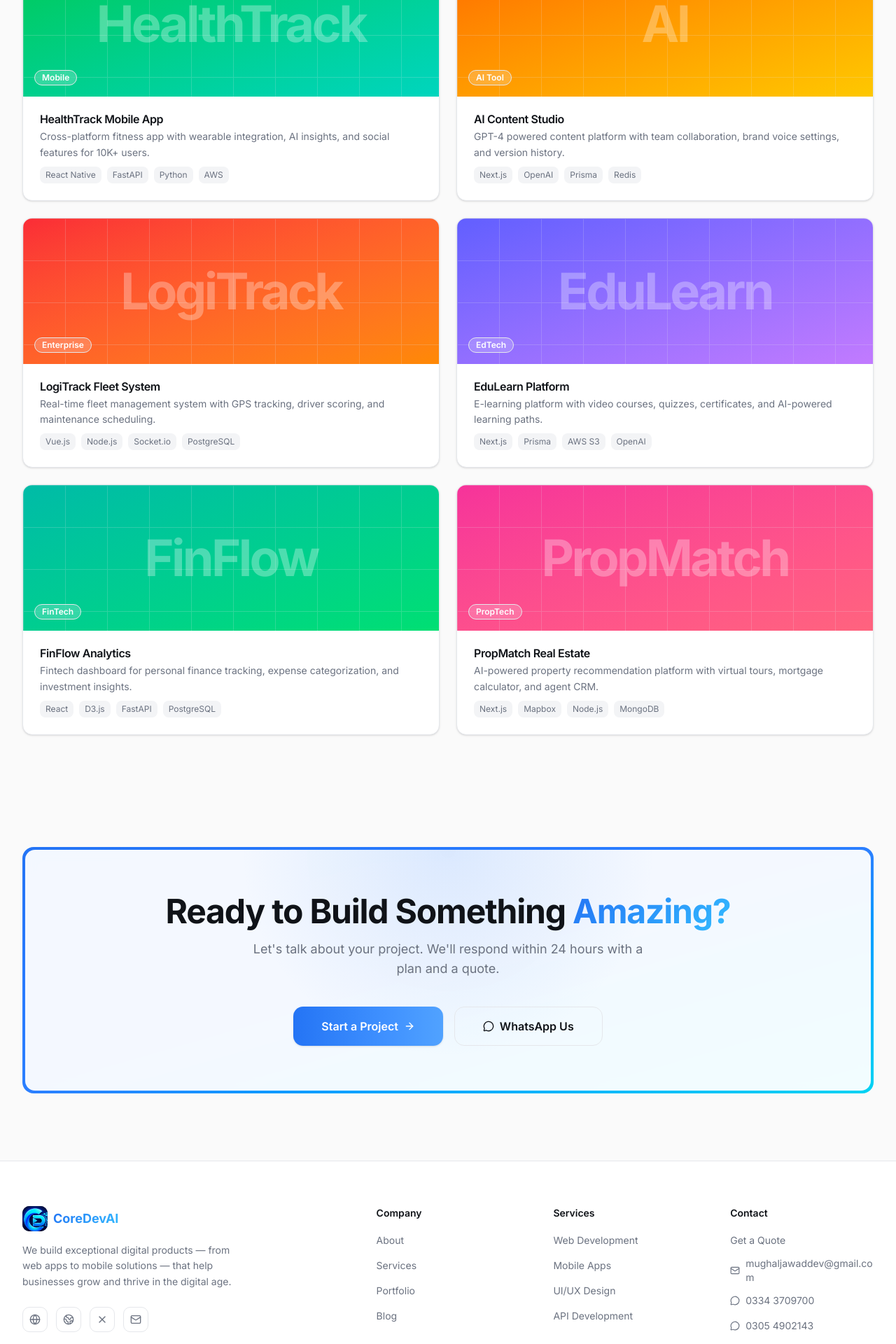
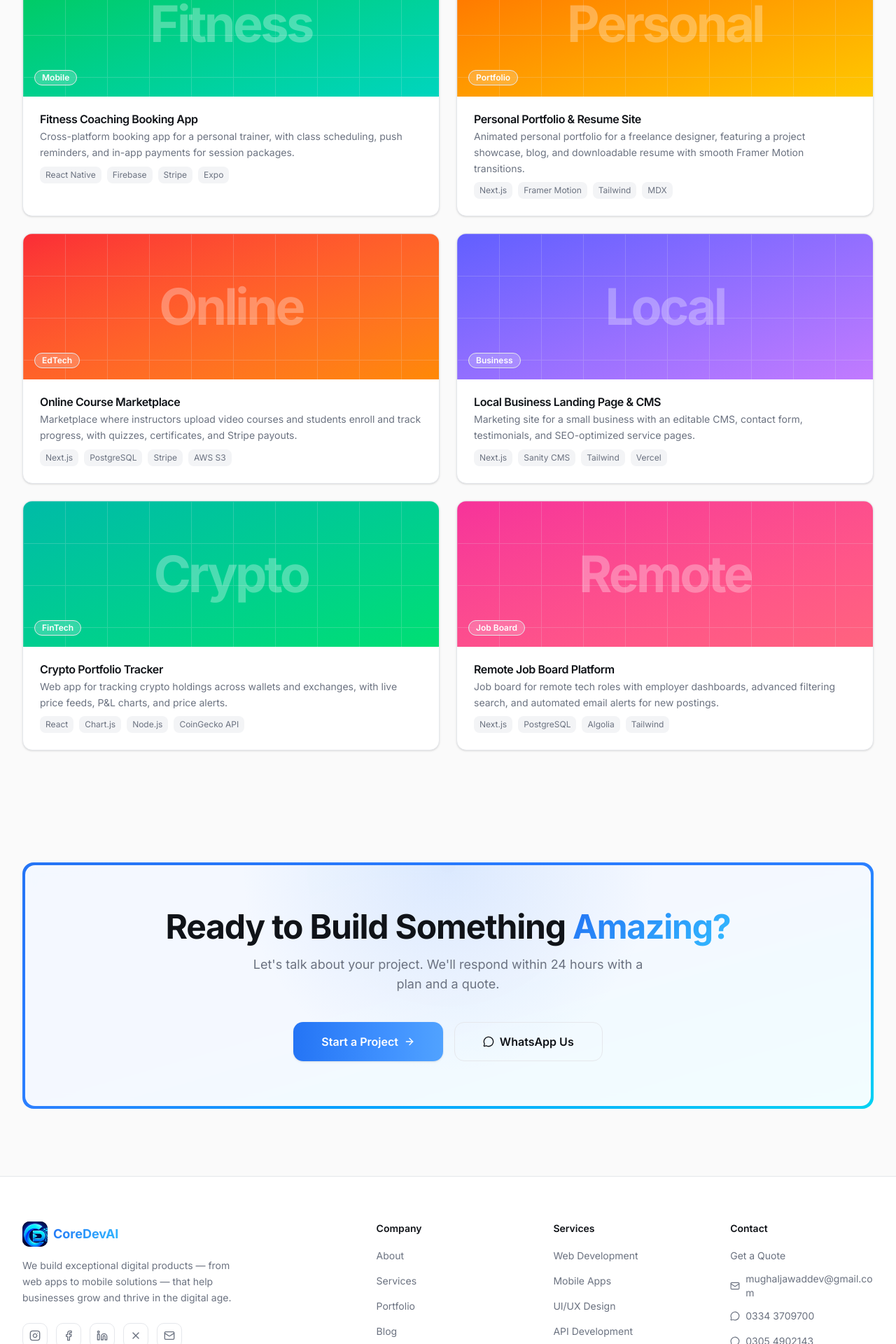
Before and after one commit to jawad-mughal-dev/coredevai, a Next.js app: page /portfolio in a window 1280 px wide. Shown: the part 880-2800 px from the top of the page at 70% size. Built offline with nearby package versions, Linux system fonts and the light colour scheme.

Commit message:
social links update

```diff
--- a/src/app/contact/page.tsx
+++ b/src/app/contact/page.tsx
@@ -38,7 +38,7 @@ const contactInfo = [
     icon: MapPin,
     label: "Location",
     value: "Lahore, Pakistan",
-    href: "#",
+    href: "https://www.google.com/maps/search/?api=1&query=Lahore,+Pakistan",
     color: "text-purple-500",
     bg: "bg-purple-500/10",
   },
@@ -46,7 +46,7 @@ const contactInfo = [
     icon: Clock,
     label: "Response Time",
     value: "Within 24 hours",
-    href: "#",
+    href: "https://wa.me/923343709700",
     color: "text-orange-500",
     bg: "bg-orange-500/10",
   },
--- a/src/app/portfolio/page.tsx
+++ b/src/app/portfolio/page.tsx
@@ -12,76 +12,76 @@ export const metadata: Metadata = {
 
 const allProjects = [
   {
-    title: "SaaSFlow Dashboard",
-    description: "Multi-tenant SaaS platform with role-based access control, analytics, and Stripe subscription management.",
-    tags: ["Next.js", "PostgreSQL", "Stripe", "Tailwind"],
-    category: "SaaS",
+    title: "Real Estate Listings Platform",
+    description: "Property listing site with map-based search, virtual tour embeds, mortgage calculator, and agent inquiry forms for a real estate agency client.",
+    tags: ["Next.js", "Mapbox", "MongoDB", "Tailwind"],
+    category: "Real Estate",
     color: "from-blue-500 to-cyan-400",
-    live: "#",
-    github: "#",
+    live: "https://example.com",
+    github: "https://github.com",
   },
   {
-    title: "ShopCore E-Commerce",
-    description: "High-performance e-commerce platform with real-time inventory and a headless CMS for a retail brand.",
-    tags: ["React", "Node.js", "MongoDB", "Stripe"],
-    category: "E-Commerce",
+    title: "Restaurant Ordering & Reservations",
+    description: "Online ordering and table reservation site for a restaurant chain, with menu management, Stripe checkout, and SMS order confirmations.",
+    tags: ["React", "Node.js", "Stripe", "Tailwind"],
+    category: "Restaurant",
     color: "from-purple-500 to-pink-400",
-    live: "#",
-    github: "#",
+    live: "https://example.com",
+    github: "https://github.com",
   },
   {
-    title: "HealthTrack Mobile App",
-    description: "Cross-platform fitness app with wearable integration, AI insights, and social features for 10K+ users.",
-    tags: ["React Native", "FastAPI", "Python", "AWS"],
+    title: "Fitness Coaching Booking App",
+    description: "Cross-platform booking app for a personal trainer, with class scheduling, push reminders, and in-app payments for session packages.",
+    tags: ["React Native", "Firebase", "Stripe", "Expo"],
     category: "Mobile",
     color: "from-green-500 to-teal-400",
-    live: "#",
-    github: "#",
+    live: "https://example.com",
+    github: "https://github.com",
   },
   {
-    title: "AI Content Studio",
-    description: "GPT-4 powered content platform with team collaboration, brand voice settings, and version history.",
-    tags: ["Next.js", "OpenAI", "Prisma", "Redis"],
-    category: "AI Tool",
+    title: "Personal Portfolio & Resume Site",
+    description: "Animated personal portfolio for a freelance designer, featuring a project showcase, blog, and downloadable resume with smooth Framer Motion transitions.",
+    tags: ["Next.js", "Framer Motion", "Tailwind", "MDX"],
+    category: "Portfolio",
     color: "from-orange-500 to-yellow-400",
-    live: "#",
-    github: "#",
+    live: "https://example.com",
+    github: "https://github.com",
   },
   {
-    title: "LogiTrack Fleet System",
-    description: "Real-time fleet management system with GPS tracking, driver scoring, and maintenance scheduling.",
-    tags: ["Vue.js", "Node.js", "Socket.io", "PostgreSQL"],
-    category: "Enterprise",
+    title: "Online Course Marketplace",
+    description: "Marketplace where instructors upload video courses and students enroll and track progress, with quizzes, certificates, and Stripe payouts.",
+    tags: ["Next.js", "PostgreSQL", "Stripe", "AWS S3"],
+    category: "EdTech",
     color: "from-red-500 to-orange-400",
-    live: "#",
-    github: "#",
+    live: "https://example.com",
+    github: "https://github.com",
   },
   {
-    title: "EduLearn Platform",
-    description: "E-learning platform with video courses, quizzes, certificates, and AI-powered learning paths.",
-    tags: ["Next.js", "Prisma", "AWS S3", "OpenAI"],
-    category: "EdTech",
+    title: "Local Business Landing Page & CMS",
+    description: "Marketing site for a small business with an editable CMS, contact form, testimonials, and SEO-optimized service pages.",
+    tags: ["Next.js", "Sanity CMS", "Tailwind", "Vercel"],
+    category: "Business",
     color: "from-indigo-500 to-purple-400",
-    live: "#",
-    github: "#",
+    live: "https://example.com",
+    github: "https://github.com",
   },
   {
-    title: "FinFlow Analytics",
-    description: "Fintech dashboard for personal finance tracking, expense categorization, and investment insights.",
-    tags: ["React", "D3.js", "FastAPI", "PostgreSQL"],
+    title: "Crypto Portfolio Tracker",
+    description: "Web app for tracking crypto holdings across wallets and exchanges, with live price feeds, P&L charts, and price alerts.",
+    tags: ["React", "Chart.js", "Node.js", "CoinGecko API"],
     category: "FinTech",
     color: "from-teal-500 to-green-400",
-    live: "#",
-    github: "#",
+    live: "https://example.com",
+    github: "https://github.com",
   },
   {
-    title: "PropMatch Real Estate",
-    description: "AI-powered property recommendation platform with virtual tours, mortgage calculator, and agent CRM.",
-    tags: ["Next.js", "Mapbox", "Node.js", "MongoDB"],
-    category: "PropTech",
+    title: "Remote Job Board Platform",
+    description: "Job board for remote tech roles with employer dashboards, advanced filtering search, and automated email alerts for new postings.",
+    tags: ["Next.js", "PostgreSQL", "Algolia", "Tailwind"],
+    category: "Job Board",
     color: "from-pink-500 to-rose-400",
-    live: "#",
-    github: "#",
+    live: "https://example.com",
+    github: "https://github.com",
   },
 ];
 
--- a/src/app/services/page.tsx
+++ b/src/app/services/page.tsx
@@ -39,8 +39,8 @@ export default function ServicesPage() {
       <section className="py-20 bg-background">
         <div className="max-w-7xl mx-auto px-4 sm:px-6 lg:px-8">
           <div className="grid grid-cols-1 md:grid-cols-2 lg:grid-cols-3 gap-6">
-            {services.map(({ icon: Icon, title, description, color, bg, tags }) => (
-              <Card key={title} className="card-hover border-border/60 group">
+            {services.map(({ slug, icon: Icon, title, description, color, bg, tags }) => (
+              <Card key={title} id={slug} className="card-hover border-border/60 group scroll-mt-24">
                 <CardHeader>
                   <div className={`inline-flex items-center justify-center w-14 h-14 rounded-2xl ${bg} ${color} mb-3 group-hover:scale-110 transition-transform`}>
                     <Icon className="w-7 h-7" />
--- /dev/null
+++ b/src/components/icons/SocialIcons.tsx
@@ -0,0 +1,59 @@
+import { SVGProps } from "react";
+
+/**
+ * Brand icons not included in the installed lucide-react version.
+ * Drawn in the same outline style (24x24, stroke-based) so they
+ * match the rest of the icon set used across the site.
+ */
+
+export function InstagramIcon(props: SVGProps<SVGSVGElement>) {
+  return (
+    <svg
+      viewBox="0 0 24 24"
+      fill="none"
+      stroke="currentColor"
+      strokeWidth={2}
+      strokeLinecap="round"
+      strokeLinejoin="round"
+      {...props}
+    >
+      <rect x="2" y="2" width="20" height="20" rx="5" ry="5" />
+      <path d="M16 11.37A4 4 0 1 1 12.63 8 4 4 0 0 1 16 11.37z" />
+      <line x1="17.5" y1="6.5" x2="17.51" y2="6.5" />
+    </svg>
+  );
+}
+
+export function FacebookIcon(props: SVGProps<SVGSVGElement>) {
+  return (
+    <svg
+      viewBox="0 0 24 24"
+      fill="none"
+      stroke="currentColor"
+      strokeWidth={2}
+      strokeLinecap="round"
+      strokeLinejoin="round"
+      {...props}
+    >
+      <path d="M18 2h-3a5 5 0 0 0-5 5v3H7v4h3v8h4v-8h3l1-4h-4V7a1 1 0 0 1 1-1h3z" />
+    </svg>
+  );
+}
+
+export function LinkedinIcon(props: SVGProps<SVGSVGElement>) {
+  return (
+    <svg
+      viewBox="0 0 24 24"
+      fill="none"
+      stroke="currentColor"
+      strokeWidth={2}
+      strokeLinecap="round"
+      strokeLinejoin="round"
+      {...props}
+    >
+      <path d="M16 8a6 6 0 0 1 6 6v7h-4v-7a2 2 0 0 0-2-2 2 2 0 0 0-2 2v7h-4v-7a6 6 0 0 1 6-6z" />
+      <rect x="2" y="9" width="4" height="12" />
+      <circle cx="4" cy="4" r="2" />
+    </svg>
+  );
+}
--- a/src/components/layout/Footer.tsx
+++ b/src/components/layout/Footer.tsx
@@ -1,6 +1,7 @@
 import Link from "next/link";
-import { Globe, Globe2, X, Mail, MessageCircle } from "lucide-react";
+import { X, Mail, MessageCircle } from "lucide-react";
 import { Logo } from "@/components/layout/Logo";
+import { InstagramIcon, FacebookIcon, LinkedinIcon } from "@/components/icons/SocialIcons";
 
 const footerLinks = {
   Company: [
@@ -10,10 +11,10 @@ const footerLinks = {
     { label: "Blog", href: "/blog" },
   ],
   Services: [
-    { label: "Web Development", href: "/services" },
-    { label: "Mobile Apps", href: "/services" },
-    { label: "UI/UX Design", href: "/services" },
-    { label: "API Development", href: "/services" },
+    { label: "Web Development", href: "/services#web-development" },
+    { label: "Mobile Apps", href: "/services#mobile-apps" },
+    { label: "UI/UX Design", href: "/services#ui-ux-design" },
+    { label: "API Development", href: "/services#api-development" },
   ],
 };
 
@@ -25,9 +26,10 @@ const contactLinks = [
 ];
 
 const socialLinks = [
-  { icon: Globe, href: "https://github.com/coredevai", label: "GitHub" },
-  { icon: Globe2, href: "https://linkedin.com/company/coredevai", label: "LinkedIn" },
-  { icon: X, href: "https://twitter.com/coredevai", label: "Twitter" },
+  { icon: InstagramIcon, href: "https://www.instagram.com/coredevai?utm_source=qr&igsh=MXN6MmNnMDRzOGhpOQ==", label: "Instagram" },
+  { icon: FacebookIcon, href: "https://www.facebook.com/share/1Kc5RiNCf6/", label: "Facebook" },
+  { icon: LinkedinIcon, href: "https://www.linkedin.com/company/coredevai/", label: "LinkedIn" },
+  { icon: X, href: "https://x.com/coredevai", label: "X" },
   { icon: Mail, href: "mailto:mughaljawaddev@gmail.com", label: "Email" },
 ];
 
--- a/src/components/sections/PortfolioSection.tsx
+++ b/src/components/sections/PortfolioSection.tsx
@@ -7,41 +7,41 @@ import { SectionHeader } from "@/components/shared/SectionHeader";
 
 export const projects = [
   {
-    title: "SaaSFlow Dashboard",
+    title: "Real Estate Listings Platform",
     description:
-      "A multi-tenant SaaS platform with role-based access control, analytics dashboard, and subscription management built with Next.js and PostgreSQL.",
-    tags: ["Next.js", "PostgreSQL", "Stripe", "Tailwind"],
-    category: "Web App",
+      "A property listing site with map-based search, virtual tour embeds, mortgage calculator, and agent inquiry forms for a real estate agency client.",
+    tags: ["Next.js", "Mapbox", "MongoDB", "Tailwind"],
+    category: "Real Estate",
     color: "from-blue-500 to-cyan-400",
     live: "https://example.com",
     github: "https://github.com",
   },
   {
-    title: "ShopCore E-Commerce",
+    title: "Restaurant Ordering & Reservations",
     description:
-      "A high-performance e-commerce platform with real-time inventory, payment processing, and an admin CMS for a retail brand.",
-    tags: ["React", "Node.js", "MongoDB", "Stripe"],
-    category: "E-Commerce",
+      "Online ordering and table reservation site for a restaurant chain, with menu management, Stripe checkout, and SMS order confirmations.",
+    tags: ["React", "Node.js", "Stripe", "Tailwind"],
+    category: "Restaurant",
     color: "from-purple-500 to-pink-400",
     live: "https://example.com",
     github: "https://github.com",
   },
   {
-    title: "HealthTrack Mobile App",
+    title: "Fitness Coaching Booking App",
     description:
-      "Cross-platform health & fitness app with wearable integration, AI-powered insights, and social features for 10,000+ active users.",
-    tags: ["React Native", "FastAPI", "Python", "AWS"],
+      "A cross-platform booking app for a personal trainer, with class scheduling, push reminders, and in-app payments for session packages.",
+    tags: ["React Native", "Firebase", "Stripe", "Expo"],
     category: "Mobile App",
     color: "from-green-500 to-teal-400",
     live: "https://example.com",
     github: "https://github.com",
   },
   {
-    title: "AI Content Studio",
+    title: "Personal Portfolio & Resume Site",
     description:
-      "AI-powered content generation platform integrated with GPT-4, featuring team collaboration, version history, and brand voice settings.",
-    tags: ["Next.js", "OpenAI", "Prisma", "Redis"],
-    category: "AI Tool",
+      "An animated personal portfolio for a freelance designer, featuring a project showcase, blog, and downloadable resume with smooth transitions.",
+    tags: ["Next.js", "Framer Motion", "Tailwind", "MDX"],
+    category: "Portfolio",
     color: "from-orange-500 to-yellow-400",
     live: "https://example.com",
     github: "https://github.com",
--- a/src/components/sections/ServicesSection.tsx
+++ b/src/components/sections/ServicesSection.tsx
@@ -6,6 +6,7 @@ import { SectionHeader } from "@/components/shared/SectionHeader";
 
 export const services = [
   {
+    slug: "web-development",
     icon: Globe,
     title: "Web Development",
     description:
@@ -15,6 +16,7 @@ export const services = [
     tags: ["Next.js", "React", "Node.js"],
   },
   {
+    slug: "mobile-apps",
     icon: Smartphone,
     title: "Mobile Apps",
     description:
@@ -24,6 +26,7 @@ export const services = [
     tags: ["React Native", "Expo", "iOS", "Android"],
   },
   {
+    slug: "ui-ux-design",
     icon: Palette,
     title: "UI/UX Design",
     description:
@@ -33,6 +36,7 @@ export const services = [
     tags: ["Figma", "Prototyping", "Design Systems"],
   },
   {
+    slug: "api-development",
     icon: Server,
     title: "Backend & APIs",
     description:
@@ -42,6 +46,7 @@ export const services = [
     tags: ["REST", "GraphQL", "PostgreSQL", "AWS"],
   },
   {
+    slug: "ai-integration",
     icon: Bot,
     title: "AI Integration",
     description:
@@ -51,6 +56,7 @@ export const services = [
     tags: ["OpenAI", "LangChain", "Python", "FastAPI"],
   },
   {
+    slug: "devops-cicd",
     icon: ShieldCheck,
     title: "DevOps & CI/CD",
     description:
```
